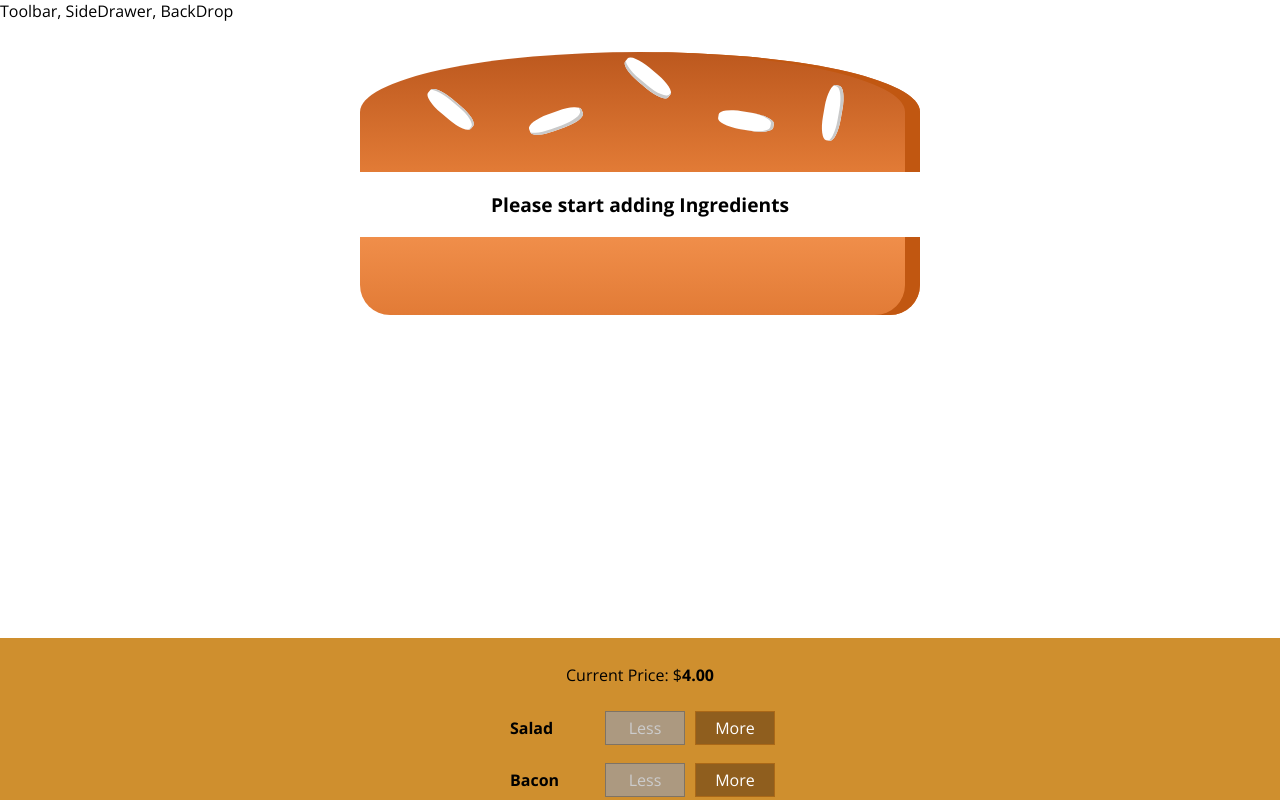
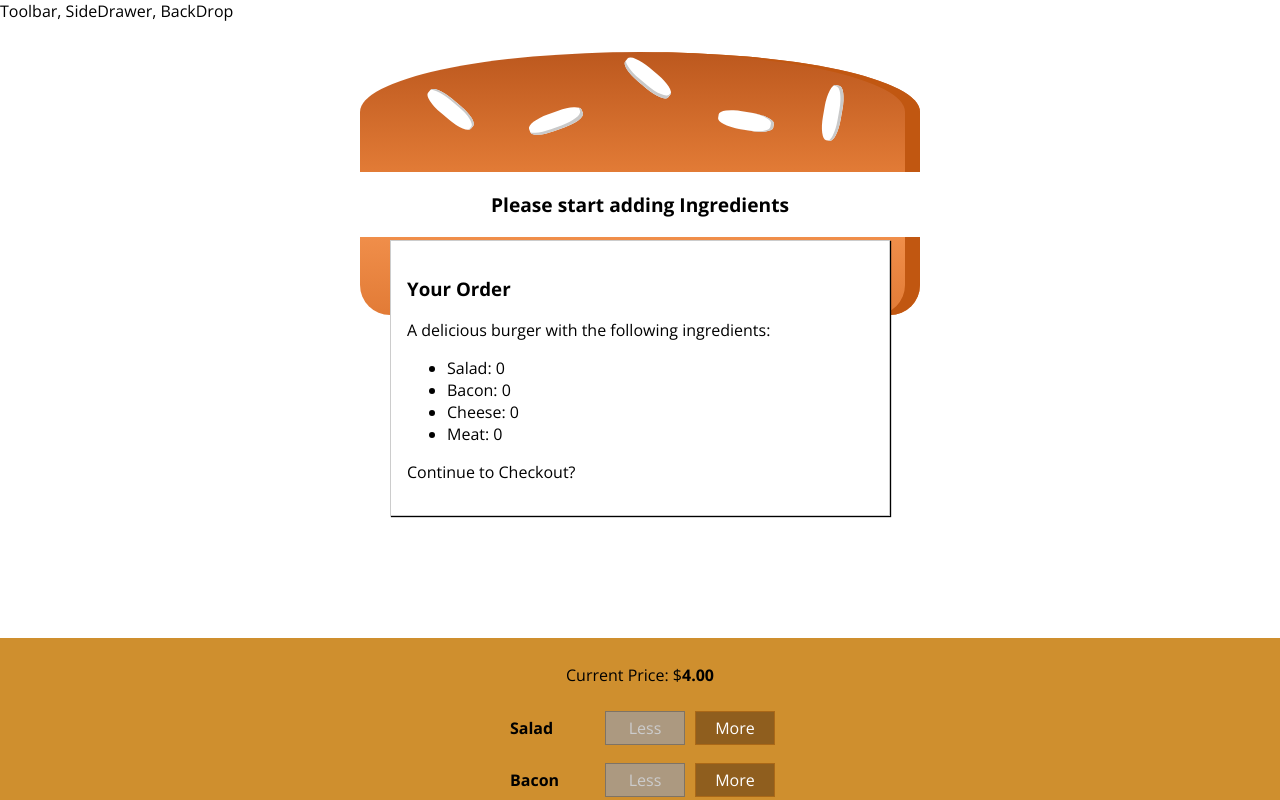
Before and after one commit to Aseelaldallal/burger-builder, a React app: page / in a window 1280 px wide. Shown: the top 800 px of the page. Built offline with nearby package versions, Linux system fonts and the light colour scheme.

Commit message:
Add ordersummary

```diff
--- a/src/components/UI/Modal/Modal.js
+++ b/src/components/UI/Modal/Modal.js
@@ -1,6 +1,7 @@
 
 import React from 'react';
 import classes from './Modal.css'
+
 
 const modal = (props) => (
     <div className={classes.Modal}>
--- a/src/containers/BurgerBuilder/BurgerBuilder.js
+++ b/src/containers/BurgerBuilder/BurgerBuilder.js
@@ -3,6 +3,8 @@ import React, {Component} from 'react';
 import Auxillary from "../../hoc/Auxillary";
 import Burger from "../../components/Burger/Burger";
 import BuildControls from "../../components/Burger/BuildControls/BuildControls";
+import Modal from "../../components/UI/Modal/Modal";
+import OrderSummary from "../../components/Burger/OrderSummary/OrderSummary";
 
 // Global Const -- All Caps
 const INGREDIENT_PRICES = {
@@ -64,6 +66,10 @@ class BurgerBuilder extends Component {
         }
         return(
             <Auxillary>
+                <Modal>
+                    <OrderSummary ingredients={this.state.ingredients}/>
+                </Modal>
+
                 <Burger ingredients={this.state.ingredients}/>
                 <BuildControls
                     price = {this.state.totalPrice}
```
